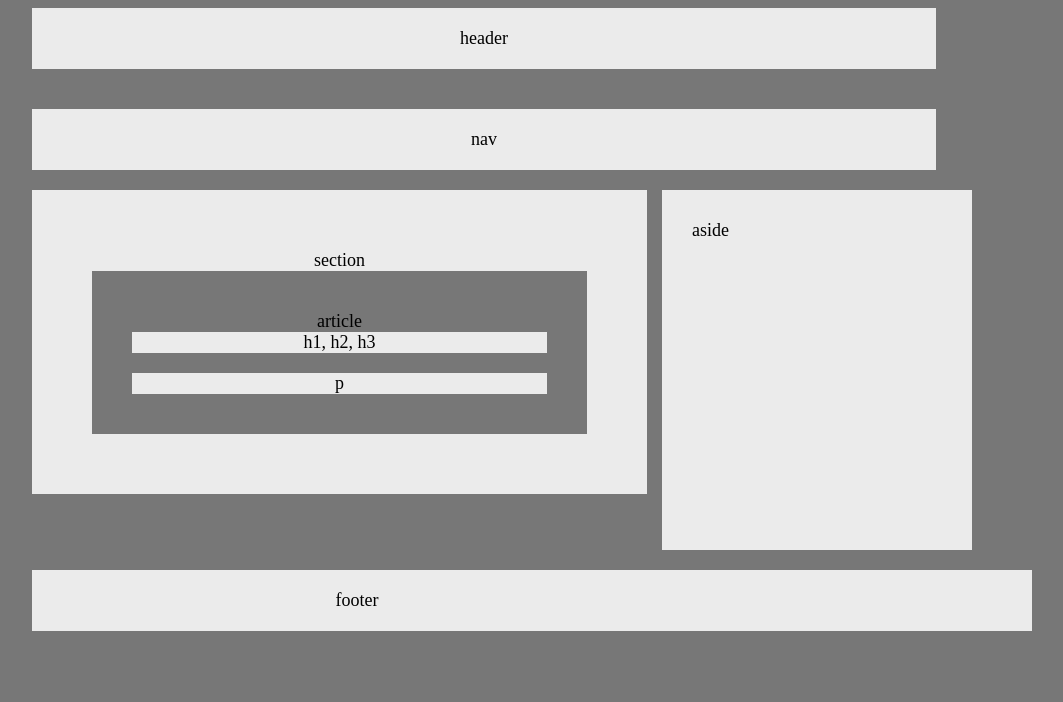
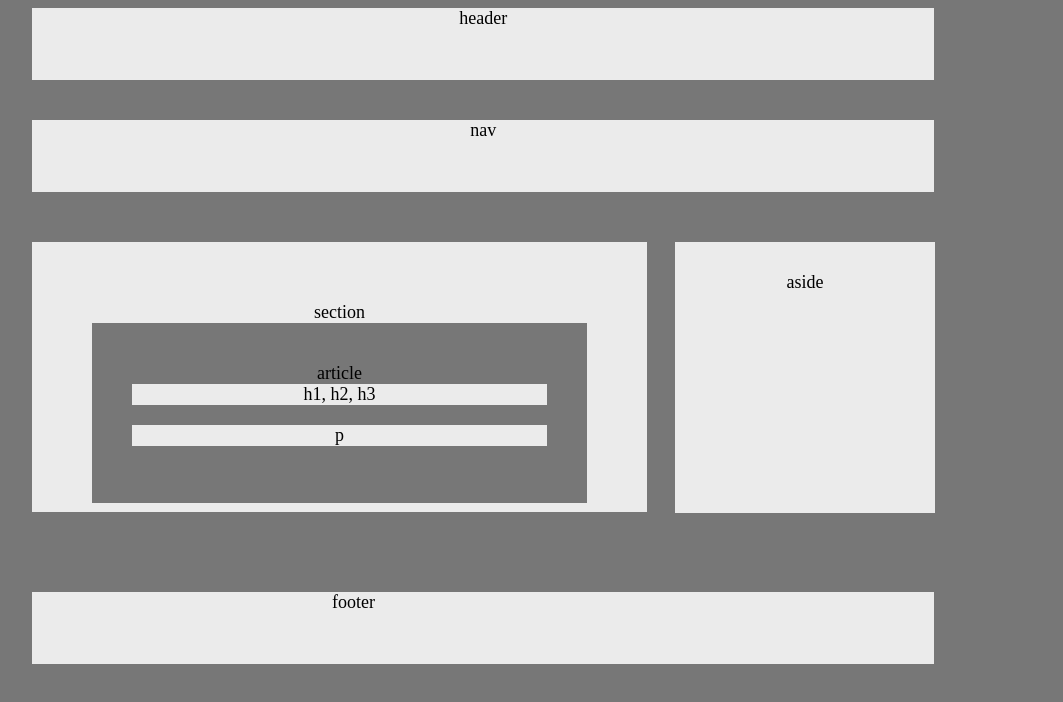
Before and after one commit to PattonParham/HW-Wireframe, a plain HTML site: page index.html in a window 1280 px wide. Shown: the whole page, without its empty margins (32-1095 px from the left). Drawn offline with Linux system fonts and the light colour scheme.

Commit message:
Getting Closer

```diff
--- a/style.css
+++ b/style.css
@@ -1,6 +1,7 @@
 body{
 background: #777;
 width: 960px;
+height: 320px;
 font-size: 18px;
 float: center;
 margin-left: 5%;
@@ -9,44 +10,51 @@ margin-left: 5%;
 header{
 background: #ebebeb;
 margin-bottom: 40px;
-width: 90%;
-padding: 20px;
+width: 94%;
+height: 72px;
 text-align: center;
 float: center;
 }
 
 #nav{
 background: #ebebeb;
-width: 90%;
-padding: 20px;
-margin-bottom: 20px;
+width: 94%;
+margin-top: 20px;
+
 text-align: center;
 float: center;
+height: 72px;
 }
 
 #aside{
 background: #ebebeb;
 padding: 30px;
 float: right;
-width: 250px;
-height: 300px;
+width: 200px;
+height: 211px;
+margin-top: 50px;
 margin-bottom: 300px;
-margin-right: 20px;
+margin-right: 57px;
+text-align: center;
+
 }
 
 #section{
 background: #ebebeb;
 width: 495px;
 padding: 60px;
+height: 150px;
 text-align: center;
 float: left;
+margin-top: 50px;
 
 }
 
 #article{
 background: #777;
 padding: 40px;
-width
+height: 100px;
+
 }
 
 #headers{
@@ -61,7 +69,8 @@ background: #ebebeb;
 #footer{
 background: #ebebeb;
 margin-top: 400px;
-width: 100%;
-padding: 20px;
+width: 94%;
+height: 72px;
+
 text-align: center;
 }
```
